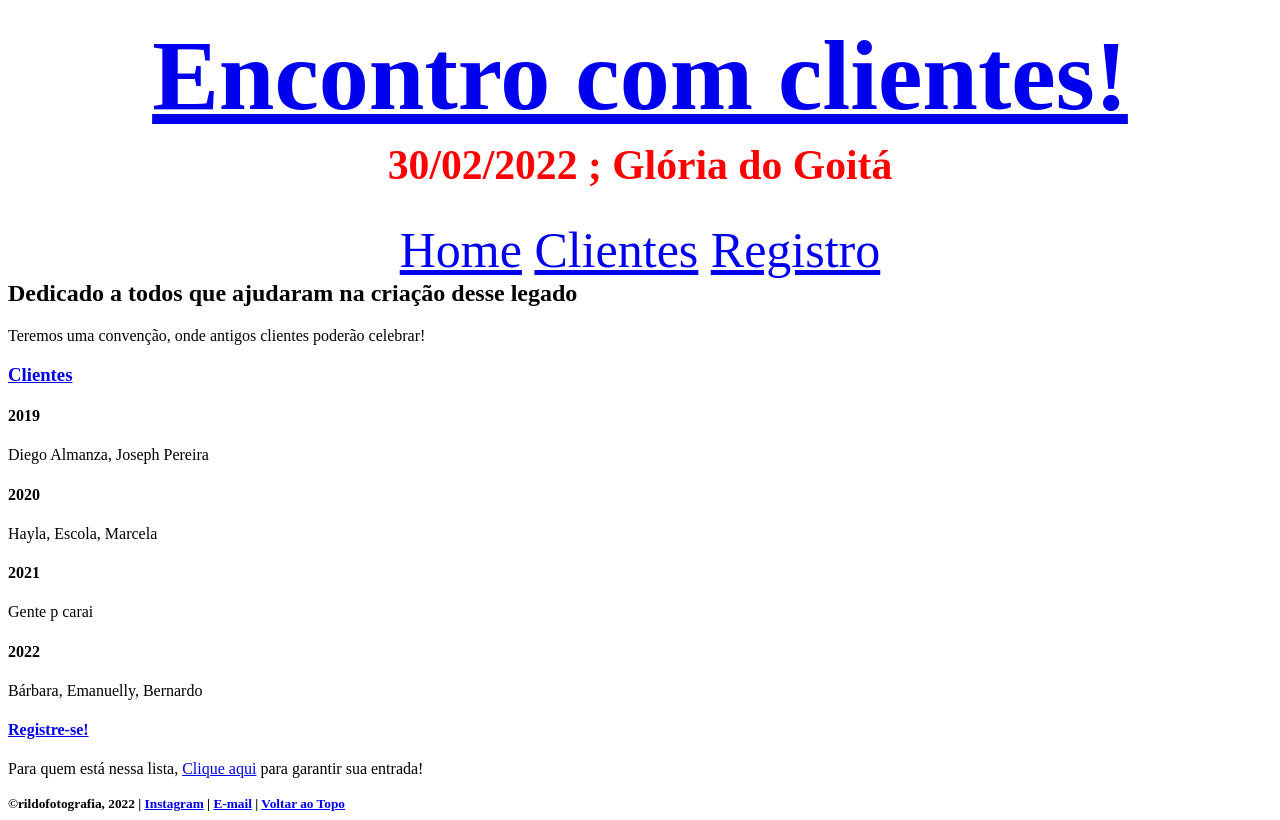
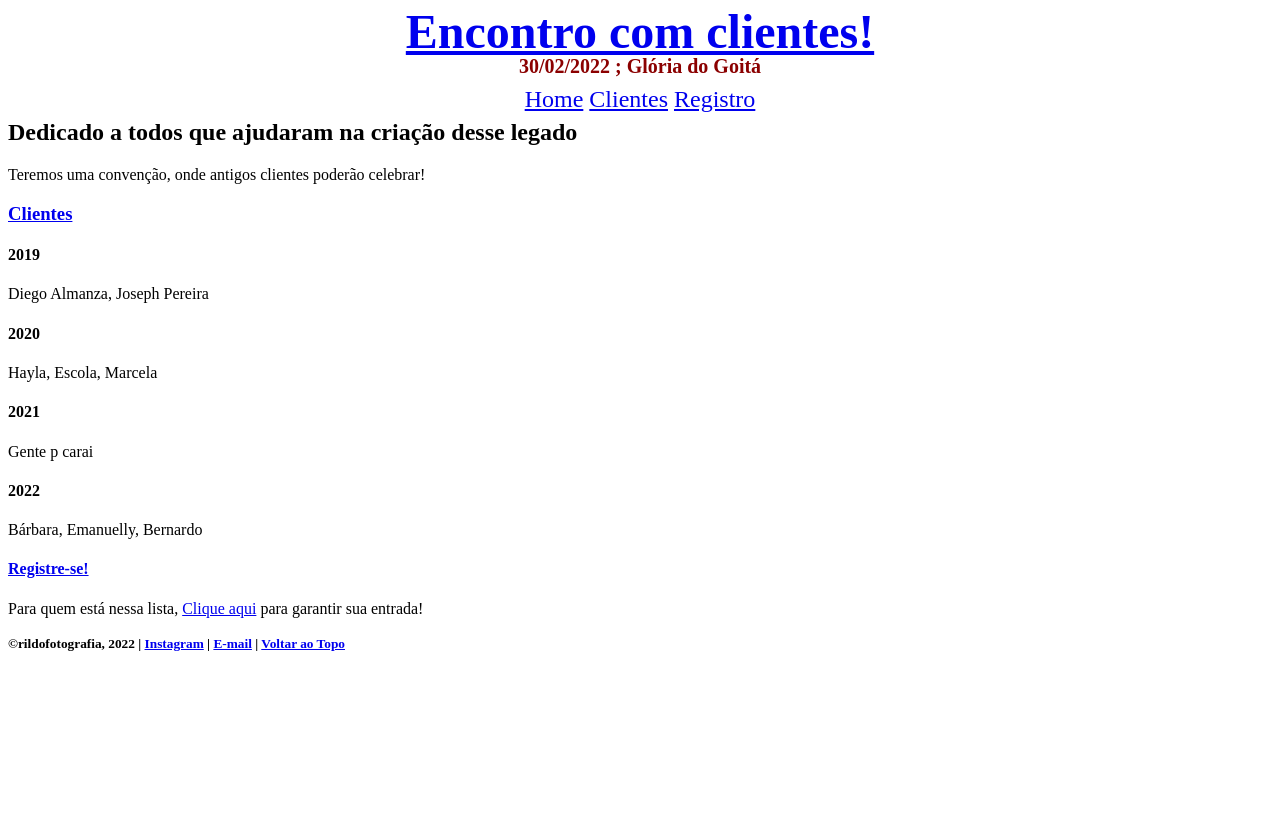
Before and after one commit to odliRildo/learning-HTML, a plain HTML site: page my first website!/index.html in a window 1280 px wide. Drawn offline with Linux system fonts and the light colour scheme.

```diff
--- a/my first website!/assets/stylesheets/main.css
+++ b/my first website!/assets/stylesheets/main.css
@@ -2,10 +2,10 @@
 
 
 header {
-    color:red;
-    font-size: 50px;
+    color:darkred;
+    font-size: 150%;
     text-align: center;
-    line-height: 5mm;
+    line-height: 3%;
 }
 
 #phrase {
```
